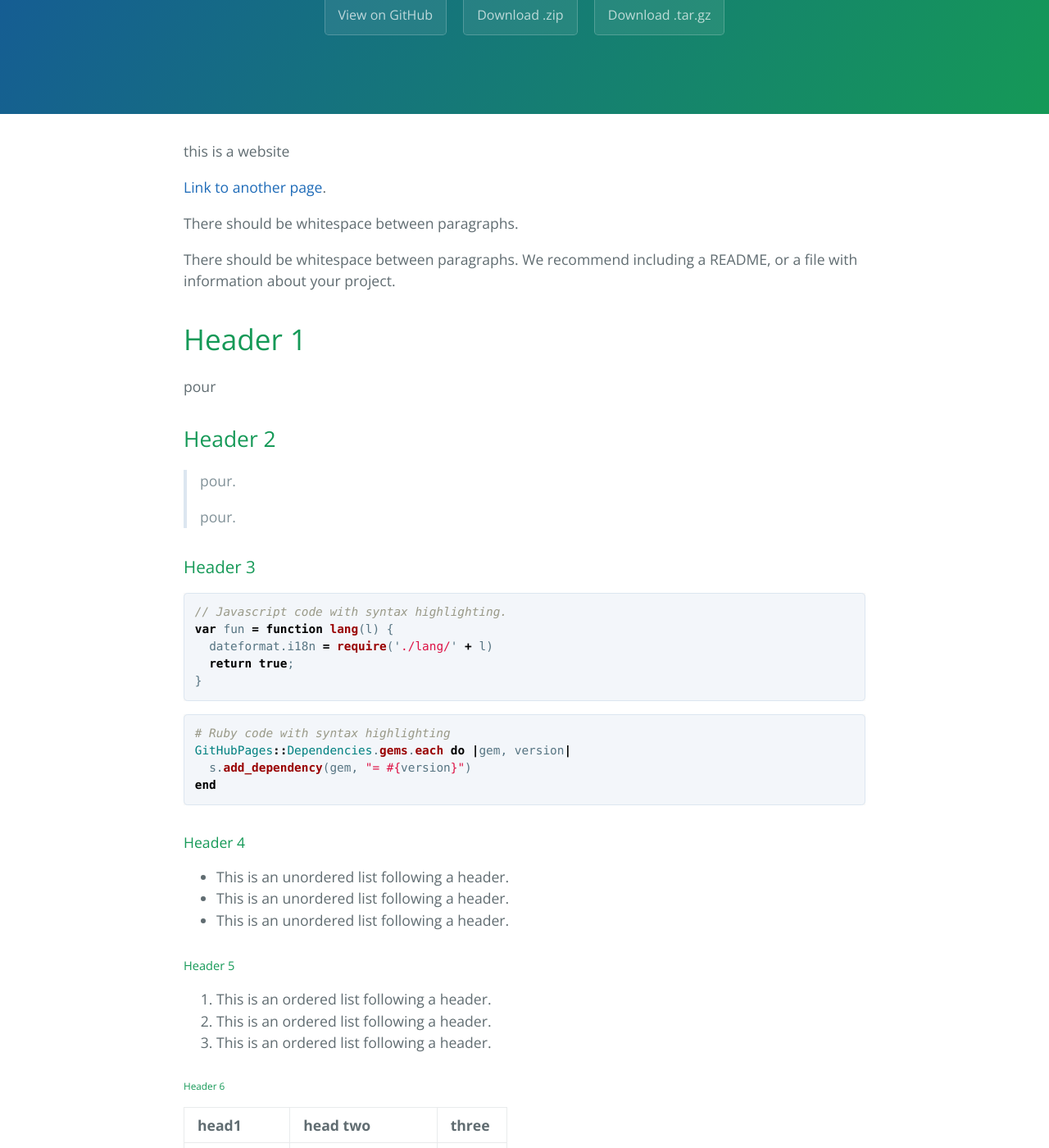
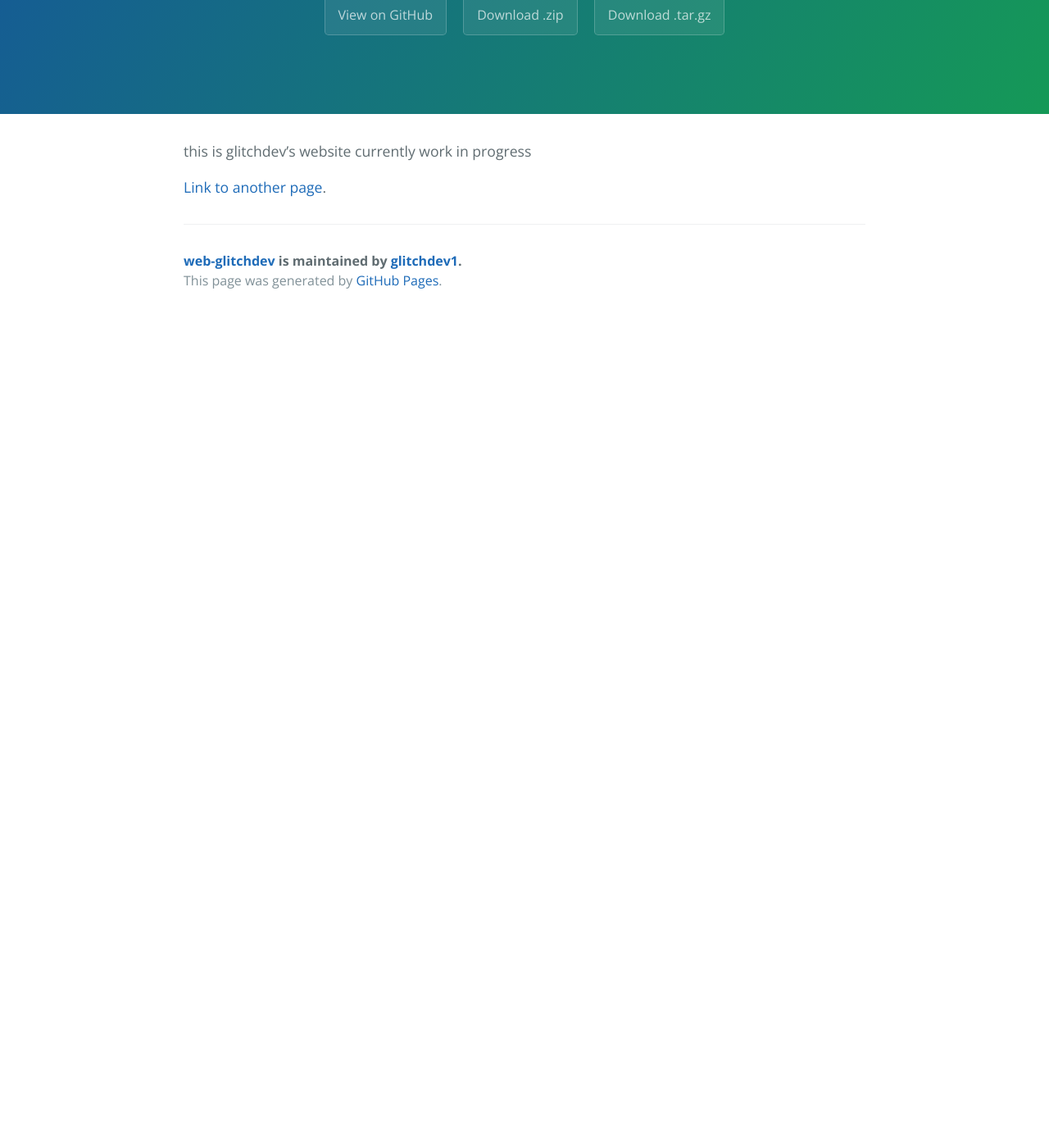
Before and after one commit to glitchdev1/web-glitchdev, a Jekyll site: the page built from index.md, in a window 1280 px wide and 1400 px high, scrolled down 244 px. Shown: the whole window at 82% size. Built offline with Jekyll 4.4.1, drawn with Linux system fonts in a browser that asks for light colours; after the commit the page ends 900 px from its top, so only the background shows below that; some of the changed text lies outside the part shown.

Commit message:
Update index.md

````diff
--- a/index.md
+++ b/index.md
@@ -2,122 +2,6 @@
 layout: default
 ---
 
-this is a website
+this is glitchdev's website currently work in progress
 
 [Link to another page](./another-page.html).
-
-There should be whitespace between paragraphs.
-
-There should be whitespace between paragraphs. We recommend including a README, or a file with information about your project.
-
-# Header 1
-
-pour
-
-## Header 2
-
-> pour.
->
-> pour.
-
-### Header 3
-
-```js
-// Javascript code with syntax highlighting.
-var fun = function lang(l) {
-  dateformat.i18n = require('./lang/' + l)
-  return true;
-}
-```
-
-```ruby
-# Ruby code with syntax highlighting
-GitHubPages::Dependencies.gems.each do |gem, version|
-  s.add_dependency(gem, "= #{version}")
-end
-```
-
-#### Header 4
-
-*   This is an unordered list following a header.
-*   This is an unordered list following a header.
-*   This is an unordered list following a header.
-
-##### Header 5
-
-1.  This is an ordered list following a header.
-2.  This is an ordered list following a header.
-3.  This is an ordered list following a header.
-
-###### Header 6
-
-| head1        | head two          | three |
-|:-------------|:------------------|:------|
-| ok           | good swedish fish | nice  |
-| out of stock | good and plenty   | nice  |
-| ok           | good `oreos`      | hmm   |
-| ok           | good `zoute` drop | yumm  |
-
-### There's a horizontal rule below this.
-
-* * *
-
-### Here is an unordered list:
-
-*   Item foo
-*   Item bar
-*   Item baz
-*   Item zip
-
-### And an ordered list:
-
-1.  Item one
-1.  Item two
-1.  Item three
-1.  Item four
-
-### And a nested list:
-
-- level 1 item
-  - level 2 item
-  - level 2 item
-    - level 3 item
-    - level 3 item
-- level 1 item
-  - level 2 item
-  - level 2 item
-  - level 2 item
-- level 1 item
-  - level 2 item
-  - level 2 item
-- level 1 item
-
-### Small image
-
-![Octocat](https://github.githubassets.com/images/icons/emoji/octocat.png)
-
-### Large image
-
-![Branching](https://guides.github.com/activities/hello-world/branching.png)
-
-
-### Definition lists can be used with HTML syntax.
-
-<dl>
-<dt>Name</dt>
-<dd>Godzilla</dd>
-<dt>Born</dt>
-<dd>1952</dd>
-<dt>Birthplace</dt>
-<dd>Japan</dd>
-<dt>Color</dt>
-<dd>Green</dd>
-</dl>
-
-```
-Long, single-line code blocks should not wrap. They should horizontally scroll if they are too long. This line should be long enough to demonstrate this.
-```
-
-```
-The final element.
-```
````
